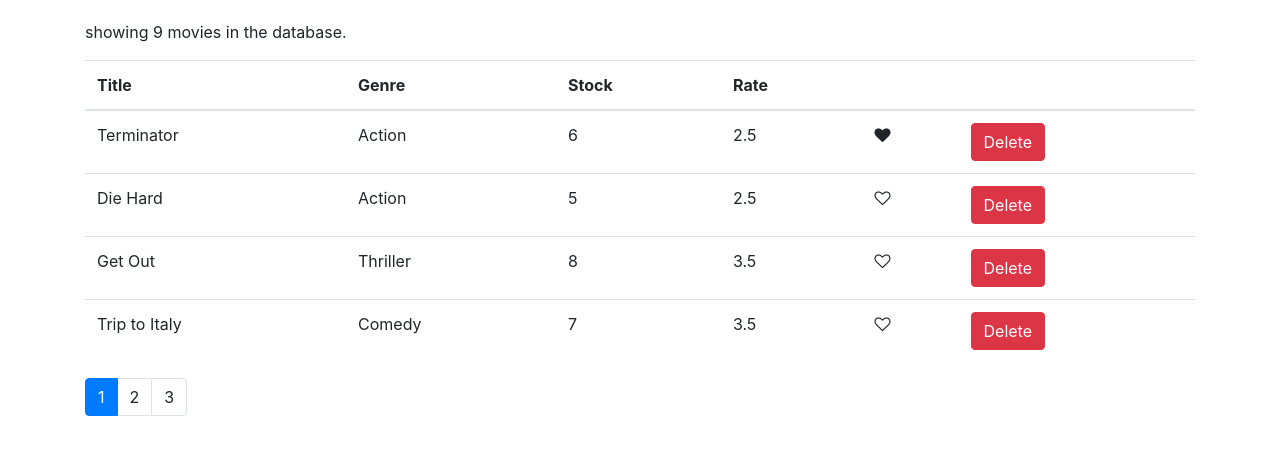
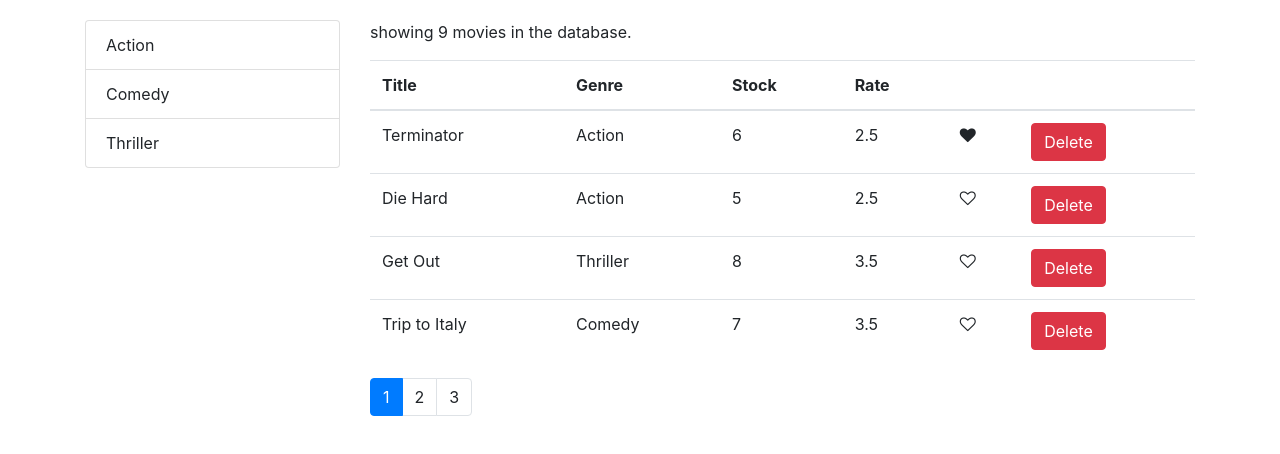
Before and after one commit to ojas-sohni/Movies-in-database, a React (Create React App) app: page /movies in a window 1280 px wide. Shown: the top 454 px of the page. Built offline with nearby package versions, Linux system fonts and the light colour scheme.

Commit message:
Added Genre list group

```diff
--- a/package.json
+++ b/package.json
@@ -14,6 +14,7 @@
     "bootstrap": "^4.1.1",
     "font-awesome": "^4.7.0",
     "lodash": "^4.17.10",
+    "prop-types": "^15.6.2",
     "react": "^17.0.2",
     "react-dom": "^17.0.2",
     "react-fontawesome": "^1.7.1",
--- /dev/null
+++ b/src/components/common/listGroup.jsx
@@ -0,0 +1,16 @@
+import React, { createContext } from "react";
+
+const ListGroup = (props) => {
+  const { items, textProperty, valueProperty } = props;
+  return (
+    <ul className="list-group">
+      {items.map((item) => (
+        <li key={item[valueProperty]} className="list-group-item">
+          {item[textProperty]}
+        </li>
+      ))}
+    </ul>
+  );
+};
+
+export default ListGroup;
--- a/src/components/common/paging.jsx
+++ b/src/components/common/paging.jsx
@@ -1,5 +1,6 @@
 import React, { Component } from "react";
 import _ from "lodash";
+import PropTypes from "prop-types";
 
 const Paging = (props) => {
   const { itemsCount, pageSize, currentPage, onPageChange } = props;
@@ -27,4 +28,11 @@
   );
 };
 
+Paging.protoTypes = {
+  itemsCount: PropTypes.number.isRequired,
+  pageSize: PropTypes.number.isRequired,
+  currentPage: PropTypes.number.isRequired,
+  onPageChange: PropTypes.func.isRequired,
+};
+
 export default Paging;
--- a/src/components/movies.jsx
+++ b/src/components/movies.jsx
@@ -3,13 +3,20 @@
 import Like from "./common/like";
 import Paging from "./common/paging";
 import { paginate } from "../utils/paginate";
+import ListGroup from "./common/listGroup";
+import { getGenres } from "../services/fakeGenreService";
 
 class Movies extends Component {
   state = {
-    movies: getMovies(),
+    movies: [],
+    genres: [],
     pageSize: 4,
     currentPage: 1,
   };
+
+  componentDidMount() {
+    this.setState({ movies: getMovies(), genres: getGenres() });
+  }
 
   handleDelete = (movie) => {
     const movies = this.state.movies.filter((m) => m._id !== movie._id);
@@ -28,6 +35,10 @@
     this.setState({ currentPage: page });
   };
 
+  handleGenreSelect = (genre) => {
+    console.log(genre);
+  };
+
   render() {
     const count = this.state.movies.length;
     const { pageSize, currentPage, movies: allMovies } = this.state;
@@ -37,7 +48,16 @@
     const movies = paginate(allMovies, currentPage, pageSize);
 
     return (
-      <React.Fragment>
+      <div className="row">
+        <div className="col-3">
+          <ListGroup
+            items={this.state.genres}
+            textProperty="name"
+            valueProperty="_id"
+            onItemSelect={this.handleGenreSelect}
+          />
+        </div>
+        <div className="col">
           <p>showing {count} movies in the database.</p>
           <table className="table">
             <thead>
@@ -82,7 +102,8 @@
             currentPage={currentPage}
             onPageChange={this.handlePageChange}
           ></Paging>
-      </React.Fragment>
+        </div>
+      </div>
     );
   }
 }
```
Also changed, not shown: src/utils/paginate.js (+9 -0 lines), 1 other file (tests, documents, lock files or other folders). Lines whose indentation alone changed are shown as unchanged.
